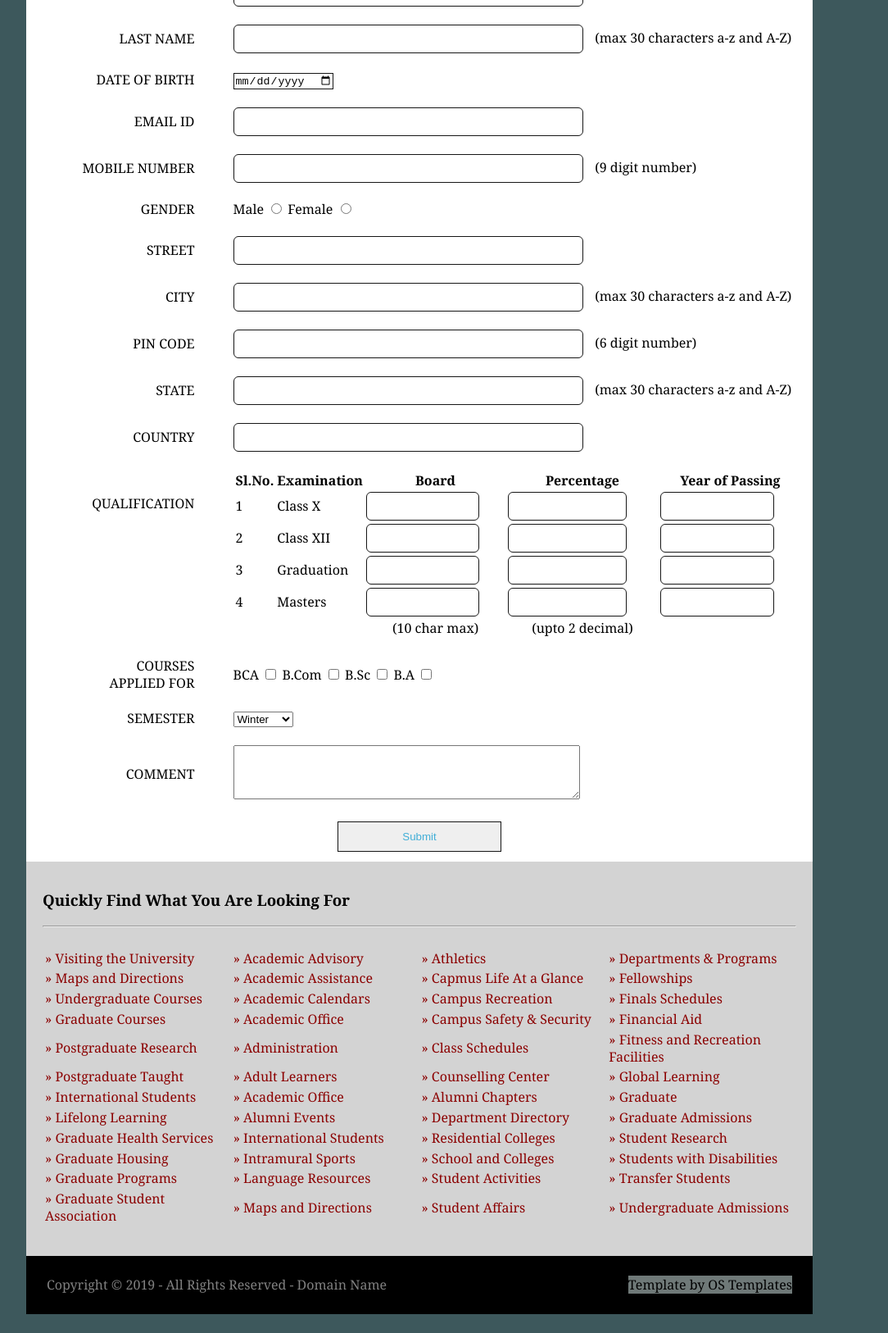
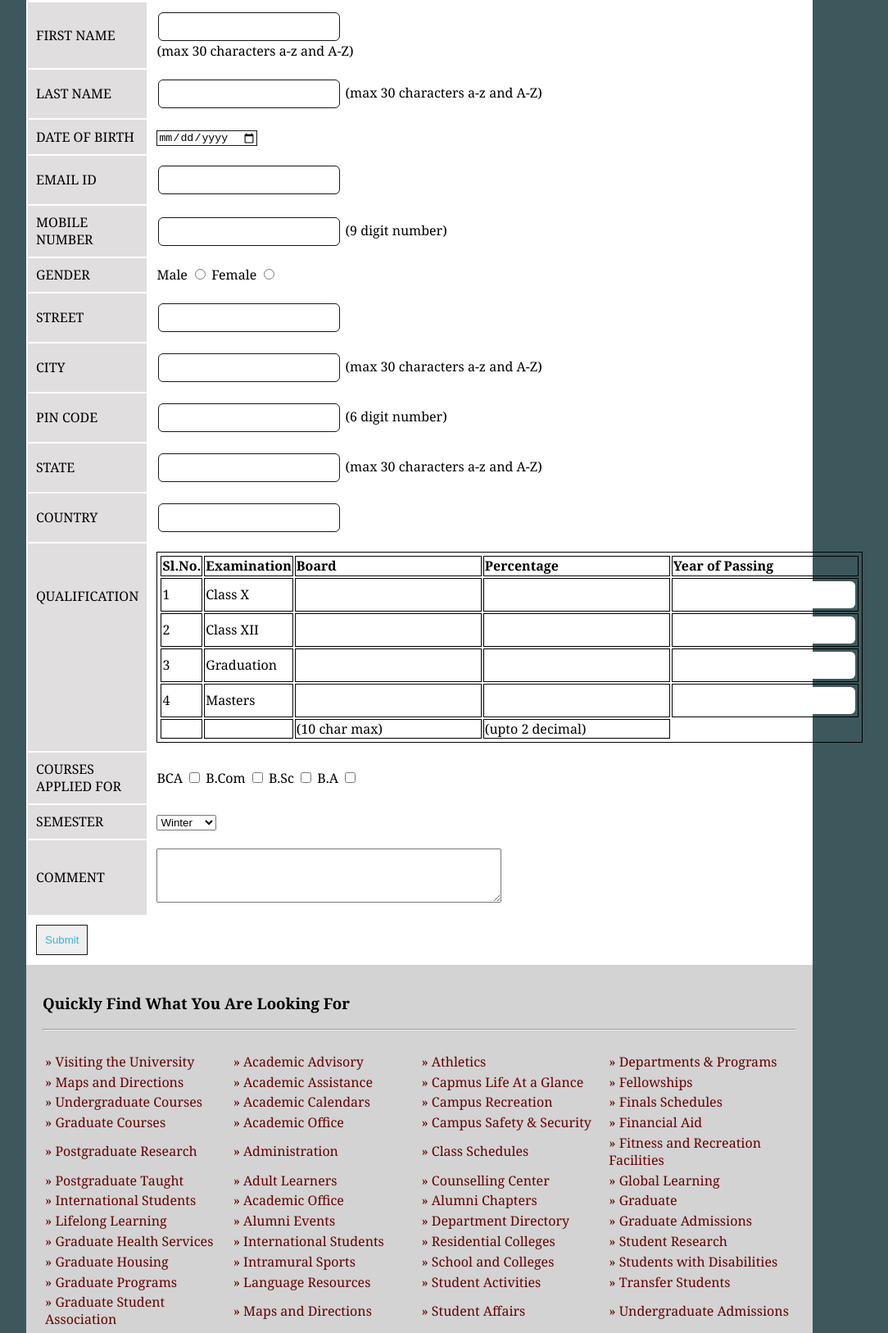
Before and after one commit to RetineCocaj/PWWW19-20_Gr13, a plain HTML site: page pages/application-form.html in a window 1280 px wide. Shown: the part 293-1919 px from the top of the page at 82% size, without its empty margins (128-1212 px from the left). Drawn offline with Linux system fonts and the light colour scheme.

Commit message:
last changes

```diff
--- a/css/apply.css
+++ b/css/apply.css
@@ -4,9 +4,12 @@ section {
     margin: 0;
 }
 
-#header {
-    margin-top: -20px;
-    padding-top: 0;
+section h1 {
+    text-shadow: 2px 2px gray;
+}
+
+textarea {
+    resize: both;
 }
 
 input {
@@ -16,14 +19,12 @@ input {
 input[type="text"] {
     padding: 9px 33px 9px 10px;
     border-radius: 6px;
-    margin-right: 10px;
-    width: 55%;
+    margin: 2px;
 }
 
 input[type="submit"] {
     color: #40aed7;
     padding: 10px;
-    width: 200px;
 }
 
 #header {
@@ -35,63 +36,29 @@ input[type="submit"] {
 
 #header h1 {
     margin: 0;
-    margin-top: -20px;
     font-size: 30px;
     padding-top: 20px;
     padding-bottom: 20px;
     padding-left: 25px;
 }
 
-.labels {
-    width: 30%;
-    display: inline-block;
-    text-align: center;
-}
-
-.fields {
-    width: 65%;
-    display: inline-block;
-    text-align: center;
-}
-
-.fields_input {
-    width: 80%;
-}
-
-.text_under {
-    width: 80%;
-}
-
-.label_front {
-    width: 80%;
-}
-
-.t_row {
-    width: 80%;
+#header h1::first-letter {
+    font-size: 30px;
 }
 
 .td_left {
-    width: 25%;
-    text-align: right;
-    padding-right: 35px;
+    background-color: rgb(224, 222, 222);
 }
 
-.td_right {
-    width: 80%;
+#qualify input {
+    border: none;
 }
 
-#err_name {
-    display: contents;
+#qualify {
+    border: 1px solid black;
+    padding: 2px;
 }
 
-#err_email {
-    display: contents;
+#qualify td {
+    border: 1px solid black;
 }
-
-.all_center {
-    text-align: center;
-}
-
-#komenti {
-    width: 60%;
-}
--- a/pages/application-form.html
+++ b/pages/application-form.html
@@ -18,12 +18,12 @@
         <header>
             <div class="top_header">
                 <div class="left_header">
-                    <h1>Open University</h1>
+                    <h1 style="text-transform: uppercase;">Open University</h1>
                     <p>Free PSD Website Template</p>
                 </div>
 
                 <div class="right_header">
-                    <a href="#">A - Z Index</a> | <a href="#">Student Login</a> | <a href="#">Staff Login</a>
+                    A - Z Index | Student Login | Staff Login
                     <form>
                         <input type="search" name="search" placeholder="Search Our Website..." />
                         <button type="submit">Search</button>
@@ -35,7 +35,7 @@
                 <a href="departments-and-programs.html">Departments & Programs</a>
                 <a href="captcha.html">Faculty & Staff</a>
                 <a href="alumni.html">Alumni</a>
-                <a href="game.html">About</a>
+                <a href="game.html">Game</a>
                 <a href="contact-us.html">Contact Us</a>
             </nav>
         </header>
@@ -46,7 +46,7 @@
             </div>
 
 
-            <table align="center" cellpadding="10">
+            <table cellpadding="10">
 
                 <!----- First Name ---------------------------------------------------------->
                 <tr class="t_row">
@@ -80,7 +80,7 @@
                 <!----- Last Name ---------------------------------------------------------->
                 <tr class="t_row">
                     <td class="td_left">LAST NAME</td>
-                    <td class="td_right"><input type="text" name="Last_Name" maxlength="30" /> (max 30 characters a-z and A-Z)
+                    <td class="td_right"><input type="text" name="Last_Name" maxlength="30" autocomplete="on" /> (max 30 characters a-z and A-Z)
                     </td>
                 </tr>
 
@@ -96,7 +96,7 @@
                 <!----- Email Id ---------------------------------------------------------->
                 <tr class="t_row">
                     <td class="td_left">EMAIL ID</td>
-                    <td class="td_right"><input id="email" onchange="validateEntrye()" type="text" name="Email_Id" maxlength="100" />
+                    <td class="td_right"><input id="email" onchange="validateEntrye()" type="text" name="Email_Id" maxlength="100" autocomplete="off" />
                         <div id="err_email"></div>
                         <script>
                             function checkUserEntrye() {
@@ -127,7 +127,7 @@
                 <tr class="t_row">
                     <td class="td_left">MOBILE NUMBER</td>
                     <td class="td_right">
-                        <input type="text" id="number" name="Mobile_Number" onkeyup="phonenumber(this.value)" maxlength="11" placeholder="###-###-###" /> (9 digit number)
+                        <input type="text" id="number" name="Mobile_Number" onkeyup="phonenumber(this.value)" maxlength="11" placeholder="###-###-###" autocomplete="off" /> (9 digit number)
                         <script>
                             function phonenumber(inputtxt) {
                                 var phoneno = /^\(?([0-9]{3})\)?[-. ]?([0-9]{3})[-. ]?([0-9]{3})$/;
@@ -169,7 +169,7 @@
                 <tr class="t_row">
                     <td class="td_left">PIN CODE</td>
                     <td class="td_right">
-                        <input type="text" id="Pin_Code" name="Pin_Code" maxlength="6" onkeypress="validatePinCode(this.value)" /> (6 digit number)
+                        <input type="text" id="Pin_Code" name="Pin_Code" maxlength="6" onkeypress="validatePinCode(this.value)" autocomplete="off" /> (6 digit number)
                         <script>
                             function validatePinCode(input) {
                                 if (input.length == 6 && typeof input == 'number') {
@@ -200,14 +200,14 @@
                     <td class="td_left">QUALIFICATION <br /><br /><br /><br /><br /><br /><br /></td>
 
                     <td class="td_right">
-                        <table>
+                        <table id="qualify">
 
                             <tr>
-                                <td align="center"><b>Sl.No.</b></td>
-                                <td align="center"><b>Examination</b></td>
-                                <td align="center"><b>Board</b></td>
-                                <td align="center"><b>Percentage</b></td>
-                                <td align="center"><b>Year of Passing</b></td>
+                                <td><b>Sl.No.</b></td>
+                                <td><b>Examination</b></td>
+                                <td><b>Board</b></td>
+                                <td><b>Percentage</b></td>
+                                <td><b>Year of Passing</b></td>
                             </tr>
 
                             <tr>
@@ -245,8 +245,8 @@
                             <tr>
                                 <td></td>
                                 <td></td>
-                                <td align="center">(10 char max)</td>
-                                <td align="center">(upto 2 decimal)</td>
+                                <td>(10 char max)</td>
+                                <td>(upto 2 decimal)</td>
                             </tr>
                         </table>
 
@@ -283,7 +283,7 @@
 
                 <!----- Submit and Reset ------------------------------------------------->
                 <tr class="t_row">
-                    <td colspan="2" align="center">
+                    <td colspan="2">
                         <input type="submit" value="Submit">
 
                     </td>
@@ -300,76 +300,76 @@
                 <table>
                     <tbody>
                         <tr>
-                            <td><a href="#">&raquo; Visiting the University</a></td>
-                            <td><a href="#">&raquo; Academic Advisory</a></td>
-                            <td><a href="#">&raquo; Athletics</a></td>
-                            <td><a href="#">&raquo; Departments & Programs</a></td>
+                            <td><span>&raquo; Visiting the University</span></td>
+                            <td><span>&raquo; Academic Advisory</span></td>
+                            <td><span>&raquo; Athletics</span></td>
+                            <td><span>&raquo; Departments & Programs</span></td>
                         </tr>
                         <tr>
-                            <td><a href="#">&raquo; Maps and Directions</a></td>
-                            <td><a href="#">&raquo; Academic Assistance</a></td>
-                            <td><a href="#">&raquo; Capmus Life At a Glance</a></td>
-                            <td><a href="#">&raquo; Fellowships</a></td>
+                            <td><span>&raquo; Maps and Directions</span></td>
+                            <td><span>&raquo; Academic Assistance</span></td>
+                            <td><span>&raquo; Capmus Life At a Glance</span></td>
+                            <td><span>&raquo; Fellowships</span></td>
                         </tr>
                         <tr>
-                            <td><a href="#">&raquo; Undergraduate Courses</a></td>
-                            <td><a href="#">&raquo; Academic Calendars</a></td>
-                            <td><a href="#">&raquo; Campus Recreation</a></td>
-                            <td><a href="#">&raquo; Finals Schedules</a></td>
+                            <td><span>&raquo; Undergraduate Courses</span></td>
+                            <td><span>&raquo; Academic Calendars</span></td>
+                            <td><span>&raquo; Campus Recreation</span></td>
+                            <td><span>&raquo; Finals Schedules</span></td>
                         </tr>
                         <tr>
-                            <td><a href="#">&raquo; Graduate Courses</a></td>
-                            <td><a href="#">&raquo; Academic Office</a></td>
-                            <td><a href="#">&raquo; Campus Safety & Security</a></td>
-                            <td><a href="#">&raquo; Financial Aid</a></td>
+                            <td><span>&raquo; Graduate Courses</span></td>
+                            <td><span>&raquo; Academic Office</span></td>
+                            <td><span>&raquo; Campus Safety & Security</span></td>
+                            <td><span>&raquo; Financial Aid</span></td>
                         </tr>
                         <tr>
-                            <td><a href="#">&raquo; Postgraduate Research</a></td>
-                            <td><a href="#">&raquo; Administration</a></td>
-                            <td><a href="#">&raquo; Class Schedules</a></td>
-                            <td><a href="#">&raquo; Fitness and Recreation Facilities</a></td>
+                            <td><span>&raquo; Postgraduate Research</span></td>
+                            <td><span>&raquo; Administration</span></td>
+                            <td><span>&raquo; Class Schedules</span></td>
+                            <td><span>&raquo; Fitness and Recreation Facilities</span></td>
                         </tr>
                         <tr>
-                            <td><a href="#">&raquo; Postgraduate Taught</a></td>
-                            <td><a href="#">&raquo; Adult Learners</a></td>
-                            <td><a href="#">&raquo; Counselling Center</a></td>
-                            <td><a href="#">&raquo; Global Learning</a></td>
+                            <td><span>&raquo; Postgraduate Taught</span></td>
+                            <td><span>&raquo; Adult Learners</span></td>
+                            <td><span>&raquo; Counselling Center</span></td>
+                            <td><span>&raquo; Global Learning</span></td>
                         </tr>
                         <tr>
-                            <td><a href="#">&raquo; International Students</a></td>
-                            <td><a href="#">&raquo; Academic Office</a></td>
-                            <td><a href="#">&raquo; Alumni Chapters</a></td>
-                            <td><a href="#">&raquo; Graduate</a></td>
+                            <td><span>&raquo; International Students</span></td>
+                            <td><span>&raquo; Academic Office</span></td>
+                            <td><span>&raquo; Alumni Chapters</span></td>
+                            <td><span>&raquo; Graduate</span></td>
                         </tr>
                         <tr>
-                            <td><a href="#">&raquo; Lifelong Learning</a></td>
-                            <td><a href="#">&raquo; Alumni Events</a></td>
-                            <td><a href="#">&raquo; Department Directory</a></td>
-                            <td><a href="#">&raquo; Graduate Admissions</a></td>
+                            <td><span>&raquo; Lifelong Learning</span></td>
+                            <td><span>&raquo; Alumni Events</span></td>
+                            <td><span>&raquo; Department Directory</span></td>
+                            <td><span>&raquo; Graduate Admissions</span></td>
                         </tr>
                         <tr>
-                            <td><a href="#">&raquo; Graduate Health Services</a></td>
-                            <td><a href="#">&raquo; International Students</a></td>
-                            <td><a href="#">&raquo; Residential Colleges</a></td>
-                            <td><a href="#">&raquo; Student Research</a></td>
+                            <td><span>&raquo; Graduate Health Services</span></td>
+                            <td><span>&raquo; International Students</span></td>
+                            <td><span>&raquo; Residential Colleges</span></td>
+                            <td><span>&raquo; Student Research</span></td>
                         </tr>
                         <tr>
-                            <td><a href="#">&raquo; Graduate Housing</a></td>
-                            <td><a href="#">&raquo; Intramural Sports</a></td>
-                            <td><a href="#">&raquo; School and Colleges</a></td>
-                            <td><a href="#">&raquo; Students with Disabilities</a></td>
+                            <td><span>&raquo; Graduate Housing</span></td>
+                            <td><span>&raquo; Intramural Sports</span></td>
+                            <td><span>&raquo; School and Colleges</span></td>
+                            <td><span>&raquo; Students with Disabilities</span></td>
                         </tr>
                         <tr>
-                            <td><a href="#">&raquo; Graduate Programs</a></td>
-                            <td><a href="#">&raquo; Language Resources</a></td>
-                            <td><a href="#">&raquo; Student Activities</a></td>
-                            <td><a href="#">&raquo; Transfer Students</a></td>
+                            <td><span>&raquo; Graduate Programs</span></td>
+                            <td><span>&raquo; Language Resources</span></td>
+                            <td><span>&raquo; Student Activities</span></td>
+                            <td><span>&raquo; Transfer Students</span></td>
                         </tr>
                         <tr>
-                            <td><a href="#">&raquo; Graduate Student Association</a></td>
-                            <td><a href="#">&raquo; Maps and Directions</a></td>
-                            <td><a href="#">&raquo; Student Affairs</a></td>
-                            <td><a href="#">&raquo; Undergraduate Admissions</a></td>
+                            <td><span>&raquo; Graduate Student Association</span></td>
+                            <td><span>&raquo; Maps and Directions</span></td>
+                            <td><span>&raquo; Student Affairs</span></td>
+                            <td><span>&raquo; Undergraduate Admissions</span></td>
                         </tr>
                     </tbody>
                 </table>
```
Also changed, not shown: index.html (+1 -1 lines), pages/alumni.html (+1 -1 lines), pages/contact-us.html (+1 -1 lines), pages/departments-and-programs.html (+1 -1 lines), pages/prospective-students.html (+1 -1 lines).
